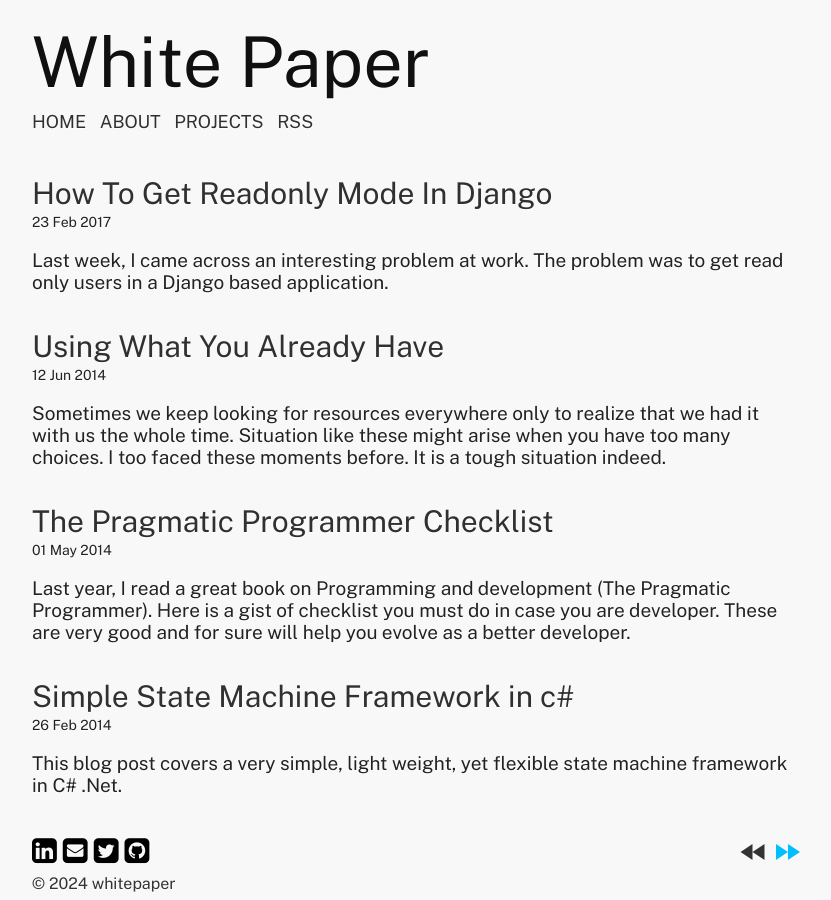
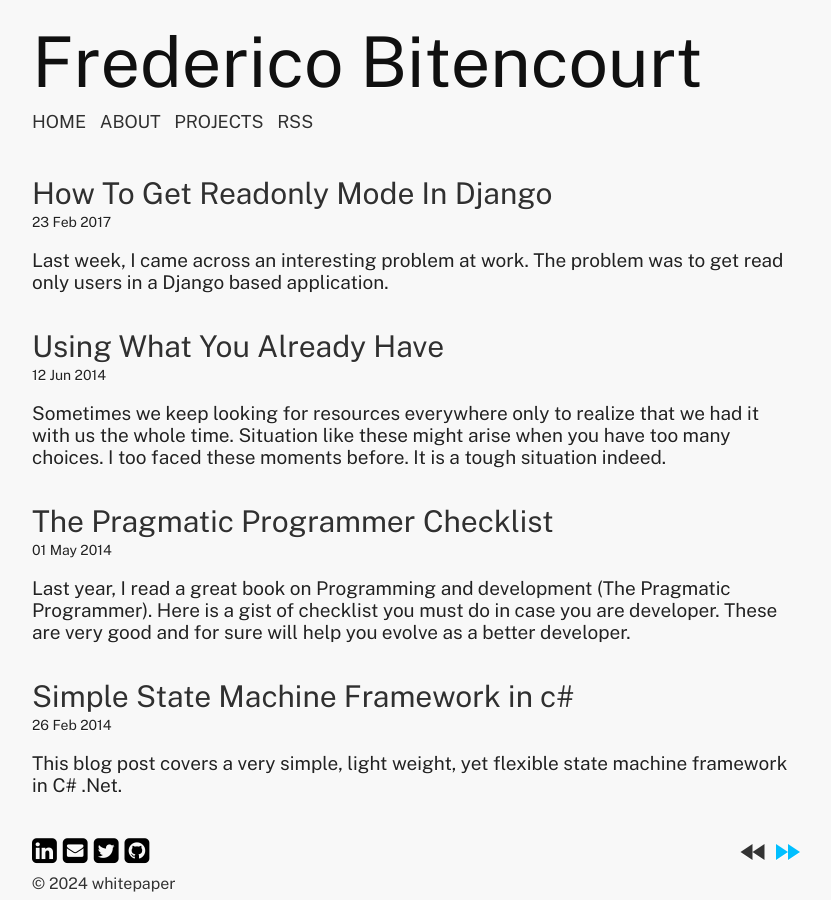
Before and after one commit to fredericof/my-personal-journal, a Jekyll site: the page built from index.html, in a window 1280 px wide. Shown: the whole page, without its empty margins (224-1055 px from the left). Built offline with Jekyll 4.4.1, drawn with Linux system fonts in a browser that asks for light colours; the list of posts is cut into pages by our own code.

Commit message:
Update _config.yml

```diff
--- a/_config.yml
+++ b/_config.yml
@@ -1,4 +1,4 @@
-name: White Paper
+name: Frederico Bitencourt
 description: >
     A simple jekyll theme aimed at programmers who like clean interface to write posts
     and show off some code.
@@ -6,7 +6,7 @@ about: >
     At vero eos et accusamus et iusto odio dignissimos ducimus qui blanditiis praesentium voluptatum deleniti atque corrupti quos dolores et quas molestias excepturi sint occaecati cupiditate non provident, similique sunt in culpa qui officia deserunt mollitia animi, id est laborum et dolorum fuga. Et harum quidem rerum facilis est et expedita distinctio. Nam libero tempore, cum soluta nobis est eligendi optio cumque nihil impedit quo minus id quod maxime placeat facere possimus, omnis voluptas assumenda est, omnis dolor repellendus. Temporibus autem quibusdam et aut officiis debitis aut rerum necessitatibus saepe eveniet ut et voluptates repudiandae sint et molestiae non recusandae. Itaque earum rerum hic tenetur a sapiente delectus, ut aut reiciendis voluptatibus maiores alias consequatur aut perferendis doloribus asperiores repellat.
 
 master_repo: false
-url: "http://vinitkumar.github.io/white-paper"
+url: "https://fredericof.github.io/my-personal-journal"
 markdown: kramdown
 highlighter: rouge
 
@@ -23,8 +23,8 @@ owner:
   avatar:         "https://avatars1.githubusercontent.com/u/537678?s=240&v=4"
   email:          "vinit1414.08@bitmesra.ac.in"
   # Social networking links used in footer. Update and remove as you like.
-  twitter: vinitkme
-  github: https://github.com/vinitkumar
+  twitter: fred_bitencourt
+  github: https://github.com/fredericof
   stackexchange: https://stackoverflow.com/users/859112/vinit-kumar?tab=profile
   linkedin: https://www.linkedin.com/in/vinitatlinkedin
   # For Google Authorship https://plus.google.com/authorship
```
